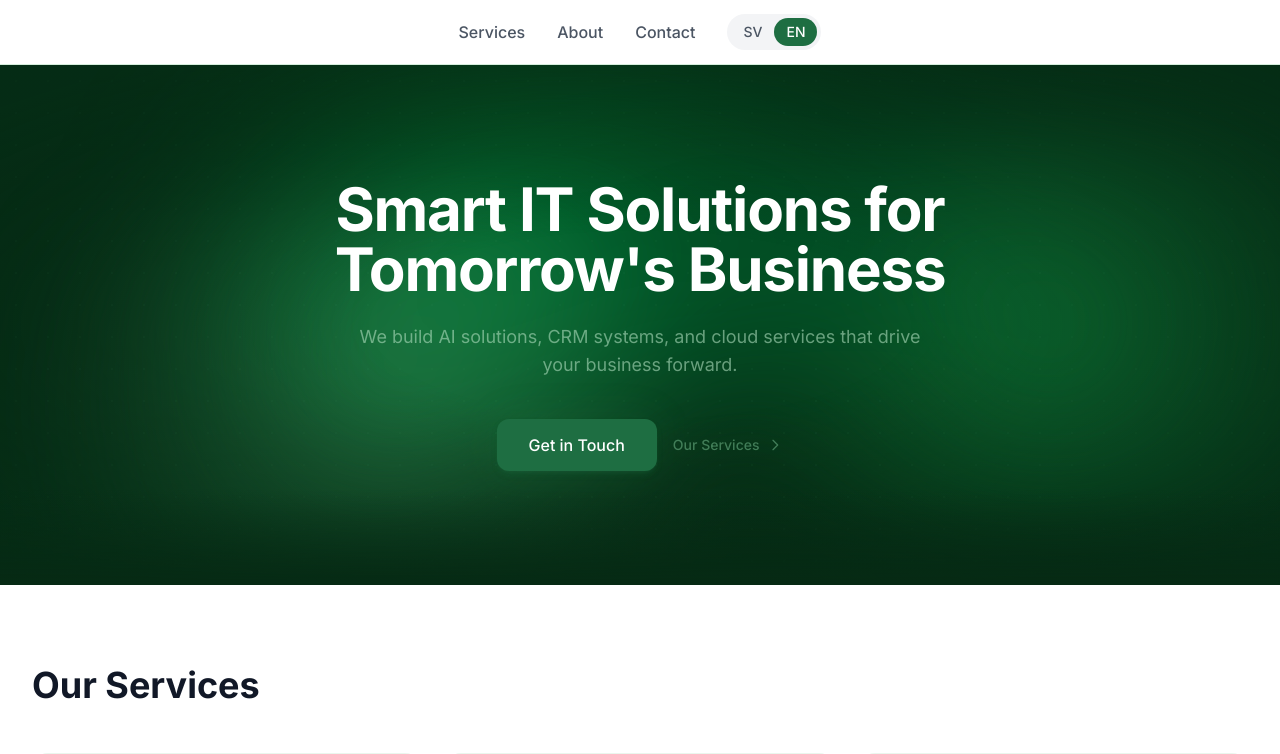
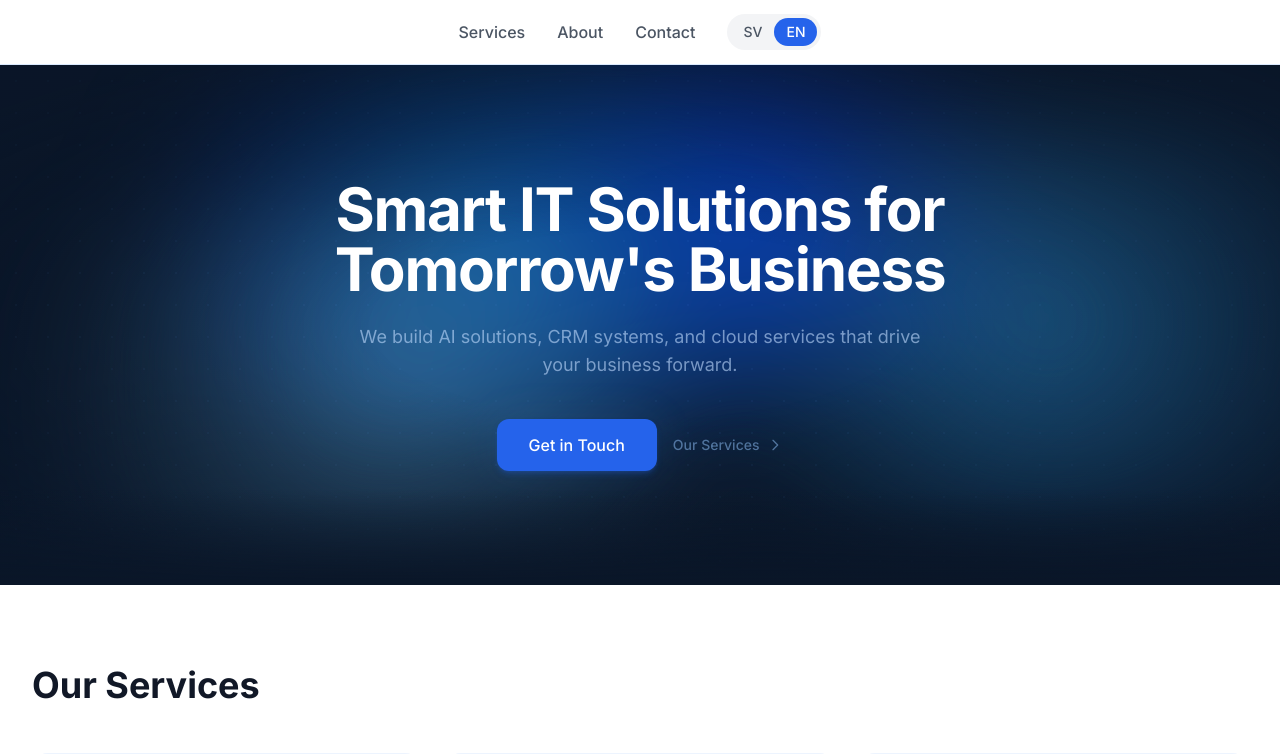
Before and after one commit to netic123/snapping-turtle-web, a Next.js app: page /en in a window 1280 px wide. Shown: the top 754 px of the page. Built offline with nearby package versions, Linux system fonts and the light colour scheme.

Commit message:
Change color theme from green to black and blue
Swap turtle palette from green to blue (#3b82f6 primary),
bark neutrals from warm stone to cool slate. Update all
hardcoded rgba/hsla values in global.css and Hero.tsx canvas.

```diff
--- a/src/app/global.css
+++ b/src/app/global.css
@@ -23,7 +23,7 @@
     position: absolute;
     inset: -4px;
     border-radius: inherit;
-    background: rgba(75, 168, 111, 0.12);
+    background: rgba(96, 165, 250, 0.12);
     z-index: -1;
     filter: blur(20px);
     opacity: 0.5;
@@ -55,7 +55,7 @@
   height: 55%;
   top: 5%;
   left: 20%;
-  background: radial-gradient(circle at 50% 50%, rgba(46, 139, 87, 0.5) 0%, rgba(30, 110, 66, 0.15) 50%, transparent 70%);
+  background: radial-gradient(circle at 50% 50%, rgba(59, 130, 246, 0.5) 0%, rgba(29, 78, 216, 0.15) 50%, transparent 70%);
   animation: blob-float-1 12s ease-in-out infinite;
 }
 
@@ -64,7 +64,7 @@
   height: 50%;
   top: 25%;
   left: 50%;
-  background: radial-gradient(circle at 50% 50%, rgba(75, 168, 111, 0.45) 0%, rgba(75, 168, 111, 0.12) 50%, transparent 70%);
+  background: radial-gradient(circle at 50% 50%, rgba(96, 165, 250, 0.45) 0%, rgba(96, 165, 250, 0.12) 50%, transparent 70%);
   animation: blob-float-2 15s ease-in-out infinite;
 }
 
@@ -73,7 +73,7 @@
   height: 45%;
   top: 45%;
   left: 10%;
-  background: radial-gradient(circle at 50% 50%, rgba(123, 196, 150, 0.35) 0%, rgba(123, 196, 150, 0.08) 50%, transparent 70%);
+  background: radial-gradient(circle at 50% 50%, rgba(147, 197, 253, 0.35) 0%, rgba(147, 197, 253, 0.08) 50%, transparent 70%);
   animation: blob-float-3 18s ease-in-out infinite;
 }
 
@@ -82,7 +82,7 @@
   height: 40%;
   top: 10%;
   left: 40%;
-  background: radial-gradient(circle at 50% 50%, rgba(15, 64, 41, 0.55) 0%, rgba(15, 64, 41, 0.15) 50%, transparent 70%);
+  background: radial-gradient(circle at 50% 50%, rgba(30, 64, 175, 0.55) 0%, rgba(30, 64, 175, 0.15) 50%, transparent 70%);
   animation: blob-float-4 20s ease-in-out infinite;
 }
 
--- a/src/components/sections/Hero.tsx
+++ b/src/components/sections/Hero.tsx
@@ -260,7 +260,7 @@ function HeroCanvas() {
       const h = canvas.height;
       if (w === 0 || h === 0) return;
 
-      ctx.fillStyle = "#062a14";
+      ctx.fillStyle = "#0a1628";
       ctx.fillRect(0, 0, w, h);
 
       // Auto-fire thoughts
@@ -326,7 +326,7 @@ function HeroCanvas() {
       }
 
       function sigHue(gen: number): number {
-        return 155 + Math.min(gen, 6) * 5;
+        return 220 + Math.min(gen, 6) * 5;
       }
 
       // Build live signal count per connection for the 2-per-line cap
@@ -452,7 +452,7 @@ function HeroCanvas() {
         ctx.beginPath();
         ctx.moveTo(from.x, from.y);
         ctx.lineTo(to.x, to.y);
-        ctx.strokeStyle = `hsla(${155 + glowFrac * 10}, ${30 + glowFrac * 20}%, ${baseLightness}%, ${baseAlpha})`;
+        ctx.strokeStyle = `hsla(${220 + glowFrac * 10}, ${30 + glowFrac * 20}%, ${baseLightness}%, ${baseAlpha})`;
         ctx.lineWidth = 1 + glowFrac * 0.8;
         ctx.stroke();
 
@@ -589,9 +589,9 @@ function HeroCanvas() {
         if (a > 0.05) {
           const glowR = node.radius * (4 + a * 5);
           const gr = ctx.createRadialGradient(node.x, node.y, 0, node.x, node.y, glowR);
-          gr.addColorStop(0, `hsla(155, 65%, 65%, ${a * 0.4})`);
-          gr.addColorStop(0.4, `hsla(155, 55%, 55%, ${a * 0.12})`);
-          gr.addColorStop(1, "hsla(155, 45%, 45%, 0)");
+          gr.addColorStop(0, `hsla(220, 65%, 65%, ${a * 0.4})`);
+          gr.addColorStop(0.4, `hsla(220, 55%, 55%, ${a * 0.12})`);
+          gr.addColorStop(1, "hsla(220, 45%, 45%, 0)");
           ctx.beginPath();
           ctx.arc(node.x, node.y, glowR, 0, TAU);
           ctx.fillStyle = gr;
@@ -602,8 +602,8 @@ function HeroCanvas() {
         if (pulse > 0.6) {
           const pulseR = node.radius * 2.5;
           const pgr = ctx.createRadialGradient(node.x, node.y, 0, node.x, node.y, pulseR);
-          pgr.addColorStop(0, `hsla(155, 50%, 55%, ${(pulse - 0.6) * 0.06})`);
-          pgr.addColorStop(1, "hsla(155, 40%, 45%, 0)");
+          pgr.addColorStop(0, `hsla(220, 50%, 55%, ${(pulse - 0.6) * 0.06})`);
+          pgr.addColorStop(1, "hsla(220, 40%, 45%, 0)");
           ctx.beginPath();
           ctx.arc(node.x, node.y, pulseR, 0, TAU);
           ctx.fillStyle = pgr;
@@ -617,8 +617,8 @@ function HeroCanvas() {
           node.x - node.radius * 0.3, node.y - node.radius * 0.3, 0,
           node.x, node.y, node.radius
         );
-        bodyGr.addColorStop(0, `hsla(155, 60%, ${lightness + 12}%, ${bodyAlpha})`);
-        bodyGr.addColorStop(1, `hsla(155, 50%, ${lightness}%, ${bodyAlpha * 0.7})`);
+        bodyGr.addColorStop(0, `hsla(220, 60%, ${lightness + 12}%, ${bodyAlpha})`);
+        bodyGr.addColorStop(1, `hsla(220, 50%, ${lightness}%, ${bodyAlpha * 0.7})`);
         ctx.beginPath();
         ctx.arc(node.x, node.y, node.radius, 0, TAU);
         ctx.fillStyle = bodyGr;
@@ -627,7 +627,7 @@ function HeroCanvas() {
         // Ring
         ctx.beginPath();
         ctx.arc(node.x, node.y, node.radius + 0.8, 0, TAU);
-        ctx.strokeStyle = `hsla(155, 45%, 55%, ${(0.15 + a * 0.3) * nFade})`;
+        ctx.strokeStyle = `hsla(220, 45%, 55%, ${(0.15 + a * 0.3) * nFade})`;
         ctx.lineWidth = 0.6;
         ctx.stroke();
 
@@ -635,7 +635,7 @@ function HeroCanvas() {
         if (a > 0.3) {
           ctx.beginPath();
           ctx.arc(node.x, node.y, node.radius * 0.35, 0, TAU);
-          ctx.fillStyle = `hsla(155, 85%, 92%, ${a * 0.9})`;
+          ctx.fillStyle = `hsla(220, 85%, 92%, ${a * 0.9})`;
           ctx.fill();
         }
       }
@@ -643,9 +643,9 @@ function HeroCanvas() {
       // Mouse glow — larger, warmer
       if (mx > 0 && my > 0) {
         const mgr = ctx.createRadialGradient(mx, my, 0, mx, my, 130);
-        mgr.addColorStop(0, "hsla(148, 55%, 58%, 0.08)");
-        mgr.addColorStop(0.4, "hsla(150, 50%, 55%, 0.04)");
-        mgr.addColorStop(1, "hsla(155, 40%, 40%, 0)");
+        mgr.addColorStop(0, "hsla(220, 55%, 58%, 0.08)");
+        mgr.addColorStop(0.4, "hsla(220, 50%, 55%, 0.04)");
+        mgr.addColorStop(1, "hsla(220, 40%, 40%, 0)");
         ctx.beginPath();
         ctx.arc(mx, my, 130, 0, TAU);
         ctx.fillStyle = mgr;
@@ -714,7 +714,7 @@ export default function Hero() {
       <div
         className="absolute inset-0 pointer-events-none opacity-[0.07]"
         style={{
-          backgroundImage: "radial-gradient(circle, rgba(75, 168, 111, 0.8) 1px, transparent 1px)",
+          backgroundImage: "radial-gradient(circle, rgba(96, 165, 250, 0.8) 1px, transparent 1px)",
           backgroundSize: "32px 32px",
         }}
       />
@@ -723,7 +723,7 @@ export default function Hero() {
       <div
         className="absolute inset-0 pointer-events-none"
         style={{
-          background: "radial-gradient(ellipse 70% 60% at 50% 50%, transparent 30%, rgba(5, 46, 22, 0.6) 100%)",
+          background: "radial-gradient(ellipse 70% 60% at 50% 50%, transparent 30%, rgba(10, 22, 40, 0.6) 100%)",
         }}
       />
 
@@ -776,7 +776,7 @@ export default function Hero() {
       <div
         className="absolute bottom-0 left-0 right-0 h-24 pointer-events-none"
         style={{
-          background: "linear-gradient(180deg, transparent 0%, #062a14 100%)",
+          background: "linear-gradient(180deg, transparent 0%, #0a1628 100%)",
         }}
       />
     </section>
--- a/tailwind.config.ts
+++ b/tailwind.config.ts
@@ -6,29 +6,29 @@ const config: Config = {
     extend: {
       colors: {
         turtle: {
-          50: "#eef8f2",
-          100: "#d5eedc",
-          200: "#aedcbc",
-          300: "#7bc496",
-          400: "#4ba86f",
-          500: "#2e8b57",
-          600: "#1e6e42",
-          700: "#155635",
-          800: "#0f4029",
-          900: "#0a3d1f",
-          950: "#062a14",
+          50: "#eff6ff",
+          100: "#dbeafe",
+          200: "#bfdbfe",
+          300: "#93c5fd",
+          400: "#60a5fa",
+          500: "#3b82f6",
+          600: "#2563eb",
+          700: "#1d4ed8",
+          800: "#1e40af",
+          900: "#1e3a8a",
+          950: "#0a1628",
         },
         bark: {
-          50: "#fafaf9",
-          100: "#f5f5f4",
-          200: "#e7e5e4",
-          300: "#d6d3d1",
-          400: "#a8a29e",
-          500: "#78716c",
-          600: "#57534e",
-          700: "#44403c",
-          800: "#292524",
-          900: "#1c1917",
+          50: "#f8fafc",
+          100: "#f1f5f9",
+          200: "#e2e8f0",
+          300: "#cbd5e1",
+          400: "#94a3b8",
+          500: "#64748b",
+          600: "#475569",
+          700: "#334155",
+          800: "#1e293b",
+          900: "#0f172a",
         },
       },
       fontFamily: {
```
